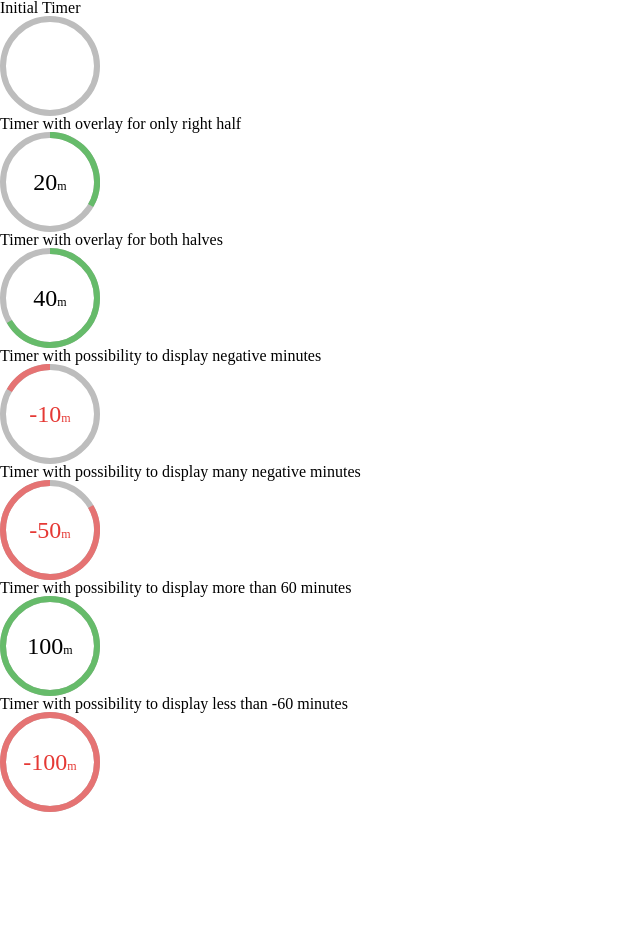
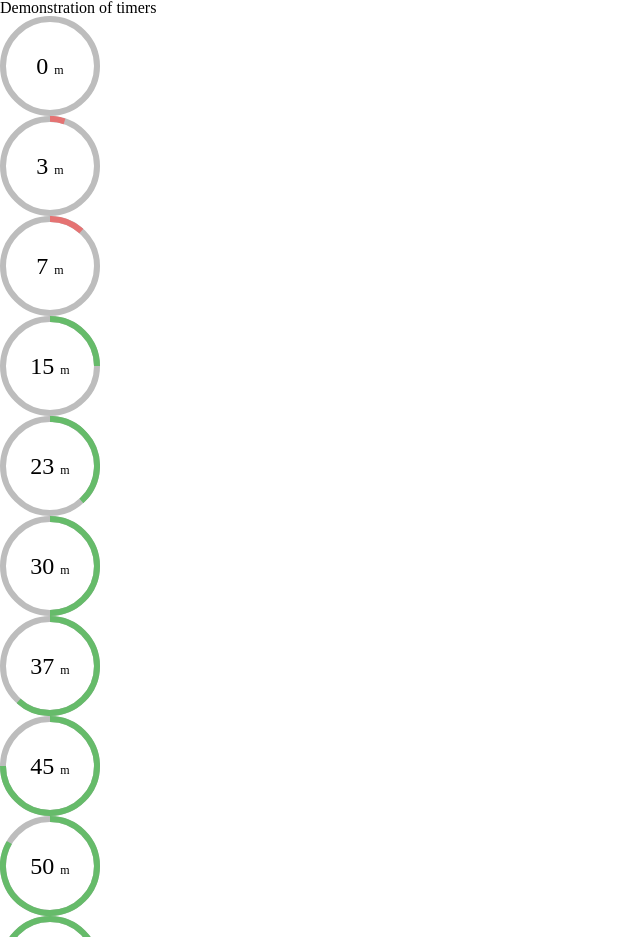
Before and after one commit to andimclean/jquery-timer-plugin, a website: page index.html in a window 1280 px wide. Shown: the top 937 px of the page, without its empty margins (0-640 px from the left). Before the commit the page ends 812 px from the top, so only its background shows below. Drawn offline with nearby package versions, Linux system fonts and the light colour scheme.

Commit message:
Use jquery and underscore templates to generate documentation
* Instead of copy paste timer pies html for documentation, use jquery and
  underscore templates to generate different timers for documentation.

```diff
--- a/bower.json
+++ b/bower.json
@@ -19,6 +19,8 @@
   ],
   "dependencies": {
     "reset-scss": "*",
-    "bourbon": "~4.0.2"
+    "bourbon": "~4.0.2",
+    "jquery": "~2.1.1",
+    "underscore": "~1.7.0"
   }
 }
--- a/index.html
+++ b/index.html
@@ -4,28 +4,38 @@
     <meta charset="UTF-8">
     <title>CSS3 Timer Pies</title>
     <link rel="stylesheet" href="css/timer.css"/>
+    <script type="text/javascript" src="bower_components/jquery/dist/jquery.min.js"></script>
+    <script type="text/javascript" src="bower_components/underscore/underscore-min.js"></script>
+    <script type="text/javascript">
+
+        $(document).ready(function () {
+
+            var template = _.template($("#timer-tpl").html());
+
+            _.each([0, 3, 7, 15, 23, 30, 37, 45, 50, 60, 113, -5, -17, -60, -80], function (minute) {
+
+                $("#timers").append(template({minutes: minute}));
+
+            });
+
+        })
+
+    </script>
 </head>
 <body>
 
-<h2>Initial Timer</h2>
+<h2>Demonstration of timers</h2>
 
-<div class="timer">
-    <div class="timer-bg"></div>
+<div id="timers">
+    <!-- append different timers here -->
 </div>
 
-<h2>Timer with overlay for only right half</h2>
-
-<div class="timer" data-minutes="20">
-    <div class="timer-bg">20<small>m</small></div>
-    <div class="timer-half-container right">
-        <div class="timer-half right"></div>
+<script type="text/html" id="timer-tpl">
+    <div class="timer <%= minutes >= 60 ? 'full' : '' %> <%= minutes <= -60 ? 'full negative' : '' %>"
+         data-minutes="<%= minutes %>">
+        <div class="timer-bg"><%= minutes %>
+            <small>m</small>
         </div>
-</div>
-
-<h2>Timer with overlay for both halves</h2>
-
-<div class="timer" data-minutes="40">
-    <div class="timer-bg">40<small>m</small></div>
         <div class="timer-half-container right">
             <div class="timer-half right"></div>
         </div>
@@ -33,54 +43,7 @@
             <div class="timer-half left"></div>
         </div>
     </div>
-
-<h2>Timer with possibility to display negative minutes</h2>
-
-<div class="timer" data-minutes="-10">
-    <div class="timer-bg">-10<small>m</small></div>
-    <div class="timer-half-container right">
-        <div class="timer-half right"></div>
-    </div>
-    <div class="timer-half-container left">
-        <div class="timer-half left"></div>
-    </div>
-</div>
-
-<h2>Timer with possibility to display many negative minutes</h2>
-
-<div class="timer" data-minutes="-50">
-    <div class="timer-bg">-50<small>m</small></div>
-    <div class="timer-half-container right">
-        <div class="timer-half right"></div>
-    </div>
-    <div class="timer-half-container left">
-        <div class="timer-half left"></div>
-    </div>
-</div>
-
-<h2>Timer with possibility to display more than 60 minutes</h2>
-
-<div class="timer full" data-minutes="100">
-    <div class="timer-bg">100<small>m</small></div>
-    <div class="timer-half-container right">
-        <div class="timer-half right"></div>
-    </div>
-    <div class="timer-half-container left">
-        <div class="timer-half left"></div>
-    </div>
-</div>
-
-<h2>Timer with possibility to display less than -60 minutes</h2>
-
-<div class="timer full negative" data-minutes="-100">
-    <div class="timer-bg">-100<small>m</small></div>
-    <div class="timer-half-container right">
-        <div class="timer-half right"></div>
-    </div>
-    <div class="timer-half-container left">
-        <div class="timer-half left"></div>
-    </div>
-</div>
+</script>
 
 </body>
 </html>
```
Lines whose indentation alone changed are shown as unchanged.
